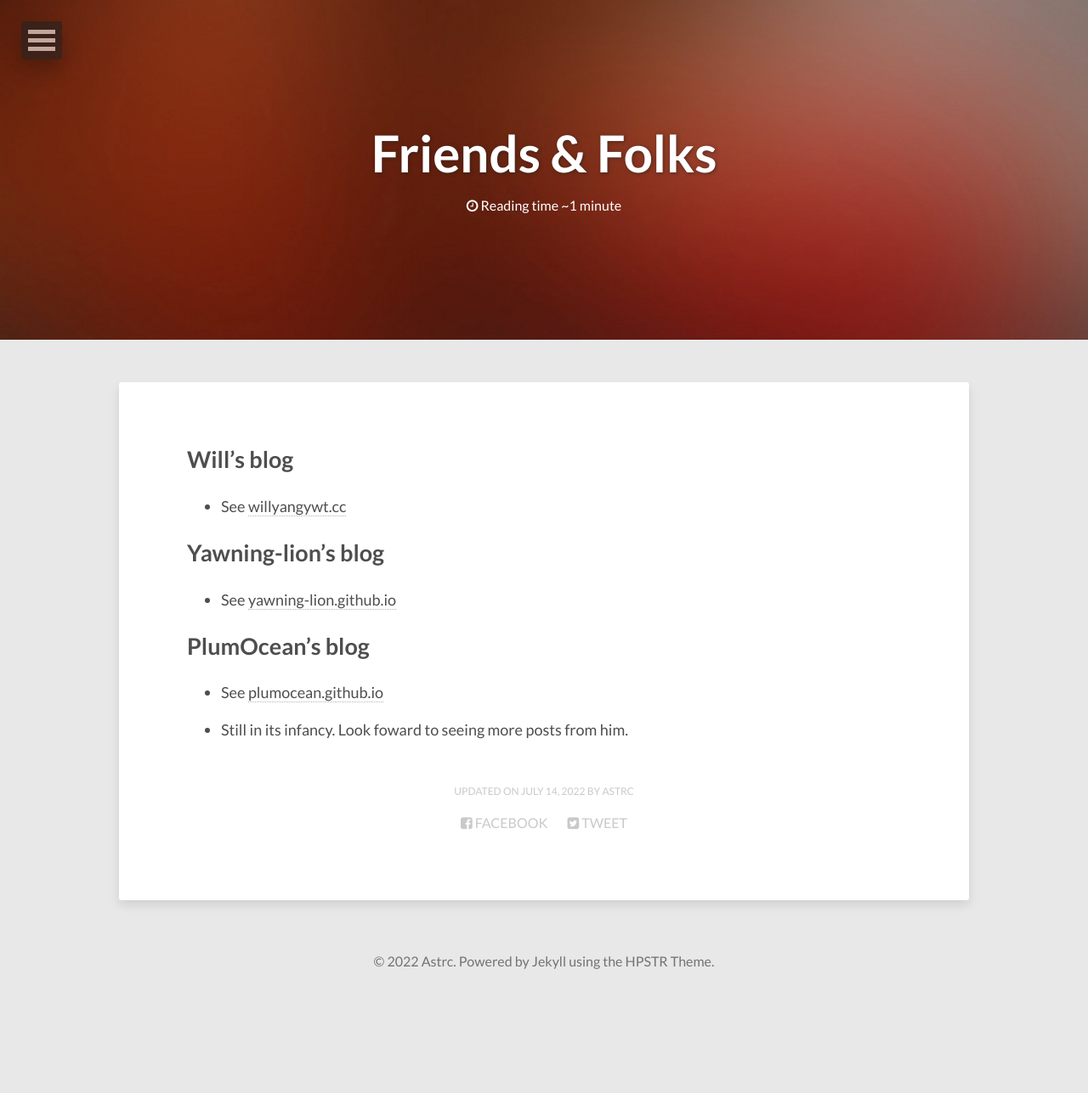
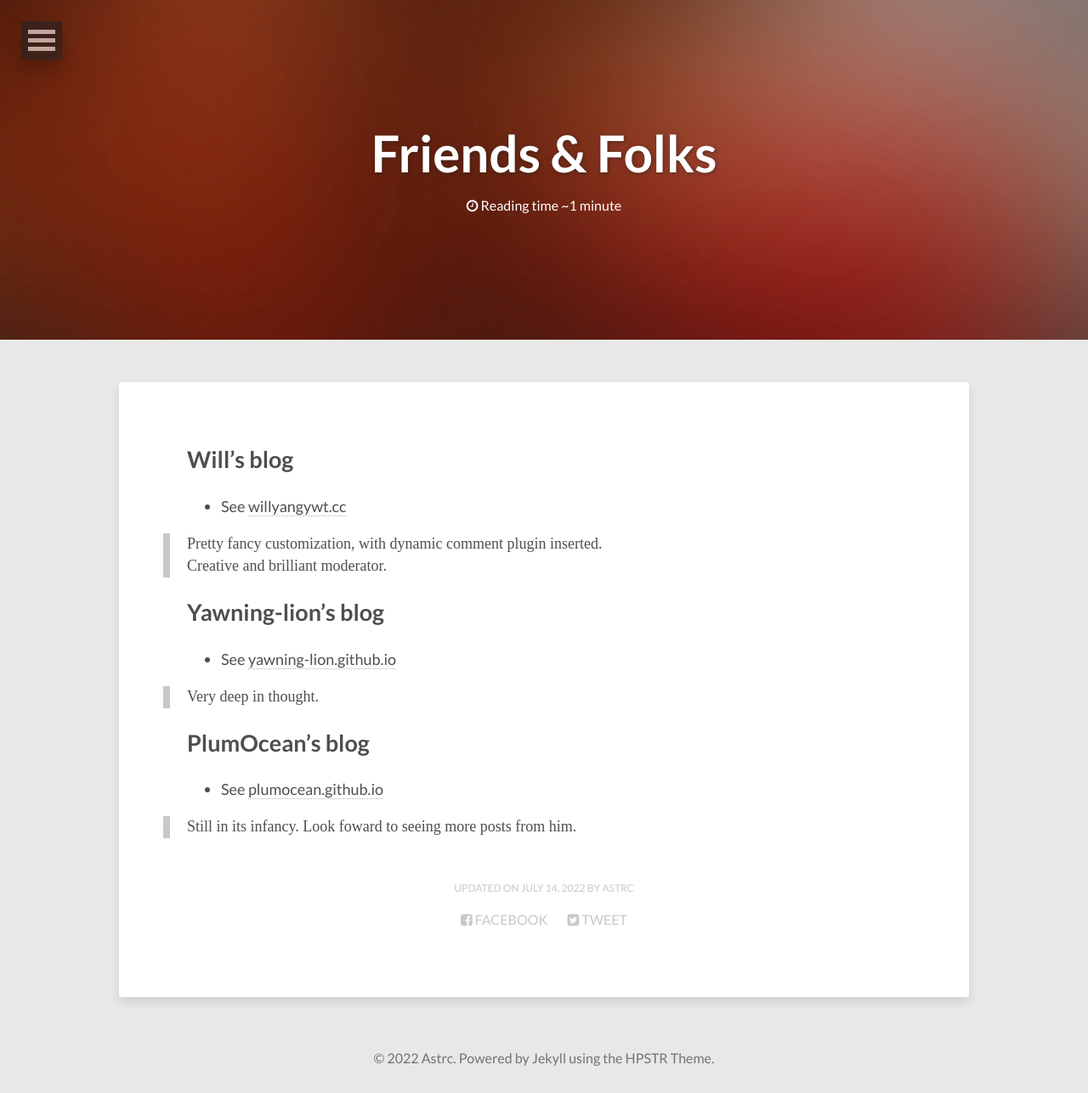
Before and after one commit to lucameng/lucameng.github.io, a Jekyll site: the page built from folks/index.md, in a window 1280 px wide. Shown: the whole page at 85% size. Built offline with Jekyll 4.4.1, drawn with Linux system fonts in a browser that asks for light colours; before the commit the page ends 1173 px from its top, so only the background shows below that.

Commit message:
update folks

```diff
--- a/folks/index.md
+++ b/folks/index.md
@@ -12,12 +12,17 @@ modified: 2022-07-14
 
 - See [willyangywt.cc](https://willyangywt.cc/)
 
+> Pretty fancy customization, with dynamic comment plugin inserted.
+> Creative and brilliant moderator.
+
 ## Yawning-lion's blog
 
 - See [yawning-lion.github.io](https://yawning-lion.github.io/)
+
+> Very deep in thought.
 
 ## PlumOcean's blog
 
 - See [plumocean.github.io](https://plumocean.github.io/)
 
-- Still in its infancy. Look foward to seeing more posts from him.
+> Still in its infancy. Look foward to seeing more posts from him.
```
